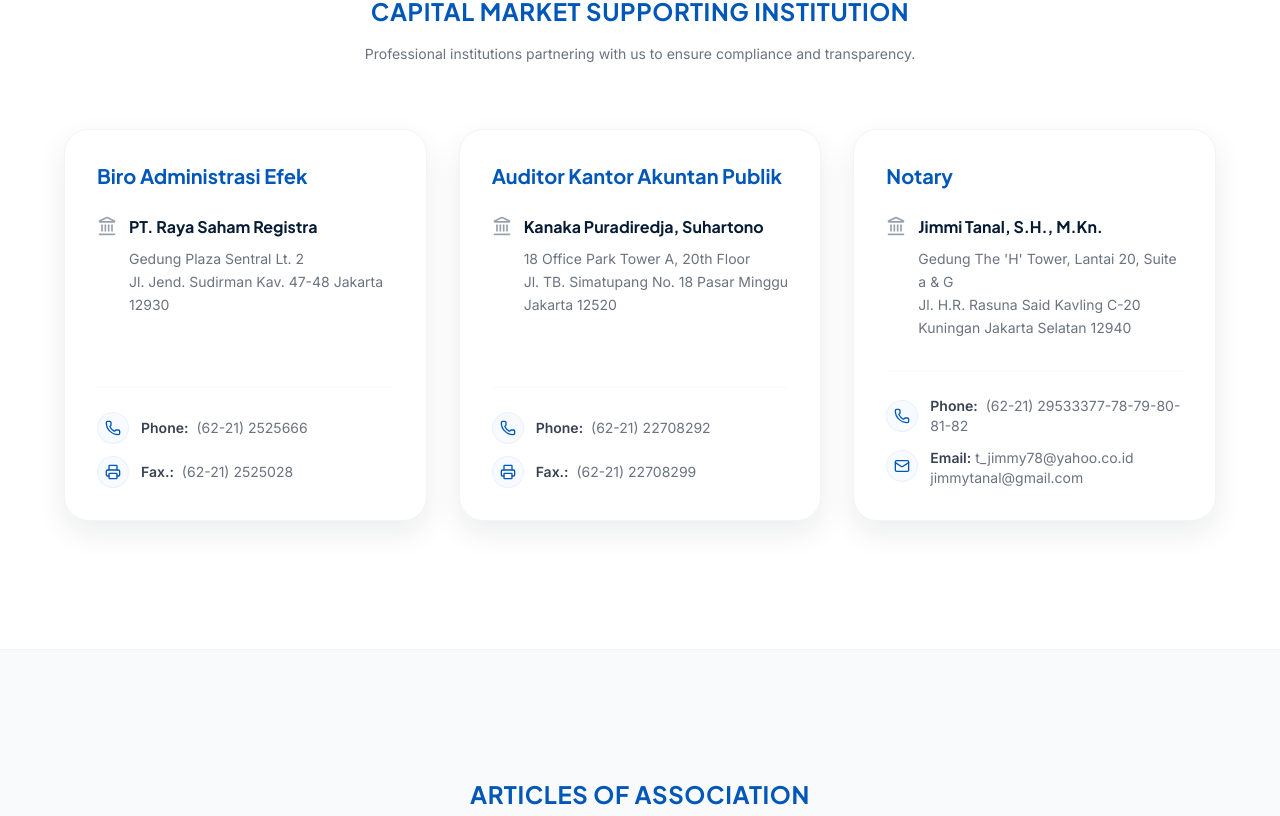
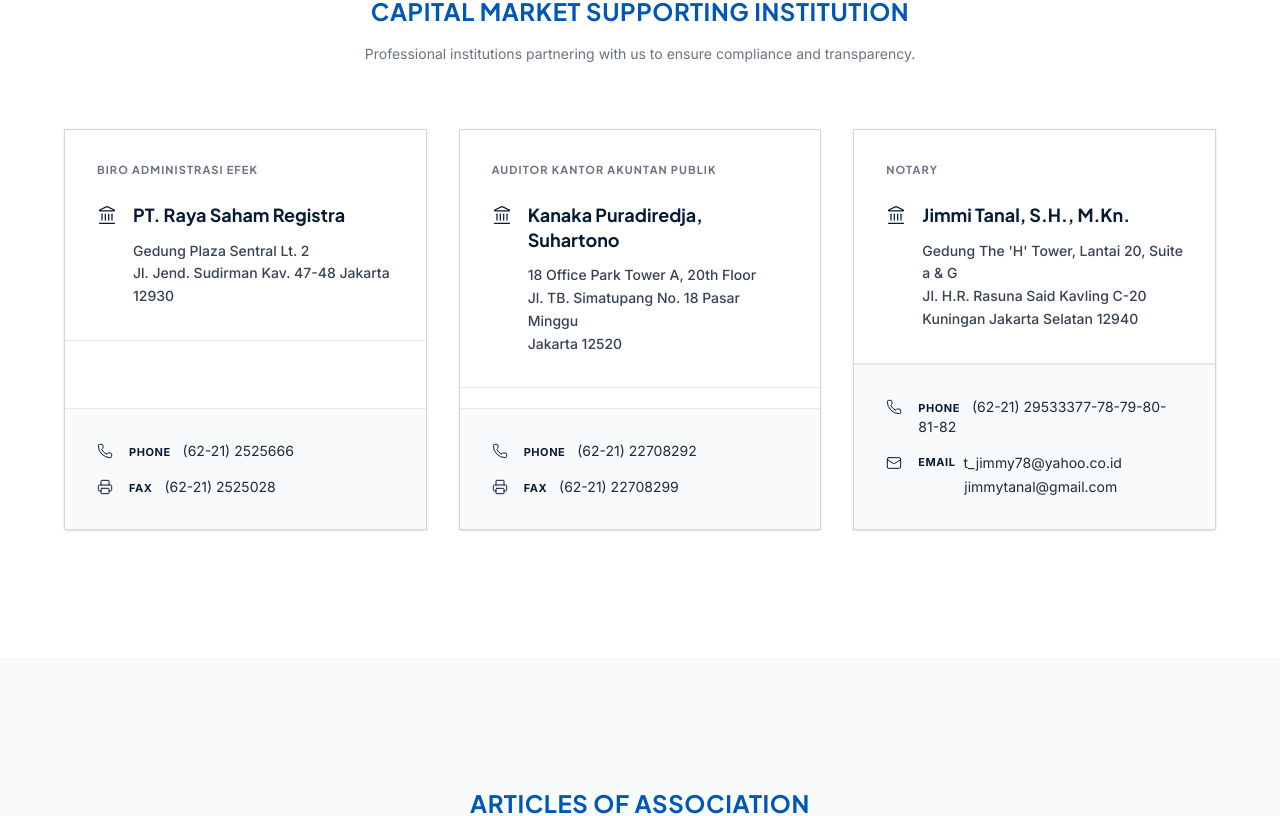
Before and after one commit to itdeptgesit/ai.alakasa, a Next.js app: page /about/legal in a window 1280 px wide. Shown: the part 576-1392 px from the top of the page. Built offline with nearby package versions, Linux system fonts and the light colour scheme.

Commit message:
style: redesign capital market institutions to strict corporate UI

```diff
--- a/src/app/about/legal/page.tsx
+++ b/src/app/about/legal/page.tsx
@@ -116,23 +116,20 @@ export default function LegalPage() {
             {institutions.map((inst, index) => (
               <div
                 key={index}
-                className="bg-white p-8 rounded-3xl shadow-soft border border-gray-100 hover:shadow-lg transition-all duration-300 group flex flex-col h-full relative overflow-hidden"
+                className="bg-white border border-gray-300 shadow-sm hover:shadow-md transition-shadow duration-300 flex flex-col h-full"
               >
-                {/* Accent line at the top */}
-                <div className="absolute top-0 left-0 w-full h-1 bg-gradient-to-r from-primary to-blue-300 transform origin-left scale-x-0 group-hover:scale-x-100 transition-transform duration-500"></div>
-
-                <div className="mb-8">
-                  <h3 className="text-xl font-bold text-primary mb-6 group-hover:text-navy transition-colors">
+                <div className="p-6 lg:p-8 border-b border-gray-200">
+                  <h3 className="text-[11px] font-bold tracking-widest uppercase text-gray-500 mb-6">
                     {inst.role}
                   </h3>
 
-                  <div className="flex items-start gap-3">
-                    <Landmark className="w-5 h-5 text-gray-400 shrink-0 mt-0.5" />
+                  <div className="flex items-start gap-4">
+                    <Landmark className="w-5 h-5 text-navy shrink-0 mt-0.5" strokeWidth={1.5} />
                     <div>
-                      <h4 className="text-base font-bold text-navy leading-relaxed mb-2">
+                      <h4 className="text-lg font-bold text-navy leading-snug mb-3">
                         {inst.name}
                       </h4>
-                      <p className="text-sm text-steel leading-relaxed">
+                      <p className="text-sm text-gray-700 leading-relaxed font-medium">
                         {inst.addressLine1}
                         <br />
                         {inst.addressLine2.split('\n').map((line, i) => (
@@ -146,34 +143,29 @@ export default function LegalPage() {
                   </div>
                 </div>
 
-                <div className="mt-auto flex flex-col gap-3 pt-6 border-t border-gray-50">
+                <div className="mt-auto p-6 lg:p-8 bg-gray-50 flex flex-col gap-4 text-sm border-t border-gray-200">
                   {inst.phone && (
-                    <div className="flex items-center gap-3">
-                      <div className="w-8 h-8 rounded-full bg-blue-50/50 flex items-center justify-center shrink-0 border border-blue-100/50">
-                        <Phone className="w-4 h-4 text-primary" />
-                      </div>
-                      <span className="text-sm text-steel"><strong className="text-gray-700 font-semibold mr-1">Phone:</strong> {inst.phone}</span>
+                    <div className="flex items-start gap-4">
+                      <Phone className="w-4 h-4 text-navy shrink-0 mt-0.5" strokeWidth={1.5} />
+                      <span className="text-gray-800"><strong className="text-navy font-bold uppercase tracking-wider text-[11px] mr-2">Phone</strong> {inst.phone}</span>
                     </div>
                   )}
 
                   {inst.fax && (
-                    <div className="flex items-center gap-3">
-                      <div className="w-8 h-8 rounded-full bg-blue-50/50 flex items-center justify-center shrink-0 border border-blue-100/50">
-                        <Printer className="w-4 h-4 text-primary" />
-                      </div>
-                      <span className="text-sm text-steel"><strong className="text-gray-700 font-semibold mr-1">Fax.:</strong> {inst.fax}</span>
+                    <div className="flex items-start gap-4">
+                      <Printer className="w-4 h-4 text-navy shrink-0 mt-0.5" strokeWidth={1.5} />
+                      <span className="text-gray-800"><strong className="text-navy font-bold uppercase tracking-wider text-[11px] mr-2">Fax</strong> {inst.fax}</span>
                     </div>
                   )}
 
                   {inst.emails && (
-                    <div className="flex items-start gap-3">
-                      <div className="w-8 h-8 rounded-full bg-blue-50/50 flex items-center justify-center shrink-0 border border-blue-100/50 mt-0.5">
-                        <Mail className="w-4 h-4 text-primary" />
-                      </div>
-                      <div className="flex flex-col">
+                    <div className="flex items-start gap-4">
+                      <Mail className="w-4 h-4 text-navy shrink-0 mt-0.5" strokeWidth={1.5} />
+                      <div className="flex flex-col gap-1">
                         {inst.emails.map((email, idx) => (
-                          <span key={idx} className="text-sm text-steel break-all">
-                            {idx === 0 && <strong className="text-gray-700 font-semibold mr-1">Email:</strong>}
+                          <span key={idx} className="text-gray-800 break-all flex items-center">
+                            {idx === 0 && <strong className="text-navy font-bold uppercase tracking-wider text-[11px] mr-2">Email</strong>}
+                            {idx > 0 && <span className="w-[38px] mr-2 hidden md:inline-block"></span>}
                             <a href={`mailto:${email}`} className="hover:text-primary transition-colors">
                               {email}
                             </a>
@@ -200,7 +192,7 @@ export default function LegalPage() {
             centered
           />
 
-          <div className="mt-16 bg-white rounded-3xl shadow-soft border border-gray-100 overflow-hidden">
+          <div className="mt-16 bg-white border border-gray-300 shadow-sm overflow-hidden">
             <div className="overflow-x-auto">
               <table className="w-full text-left border-collapse min-w-[1000px]">
                 <thead>
```
